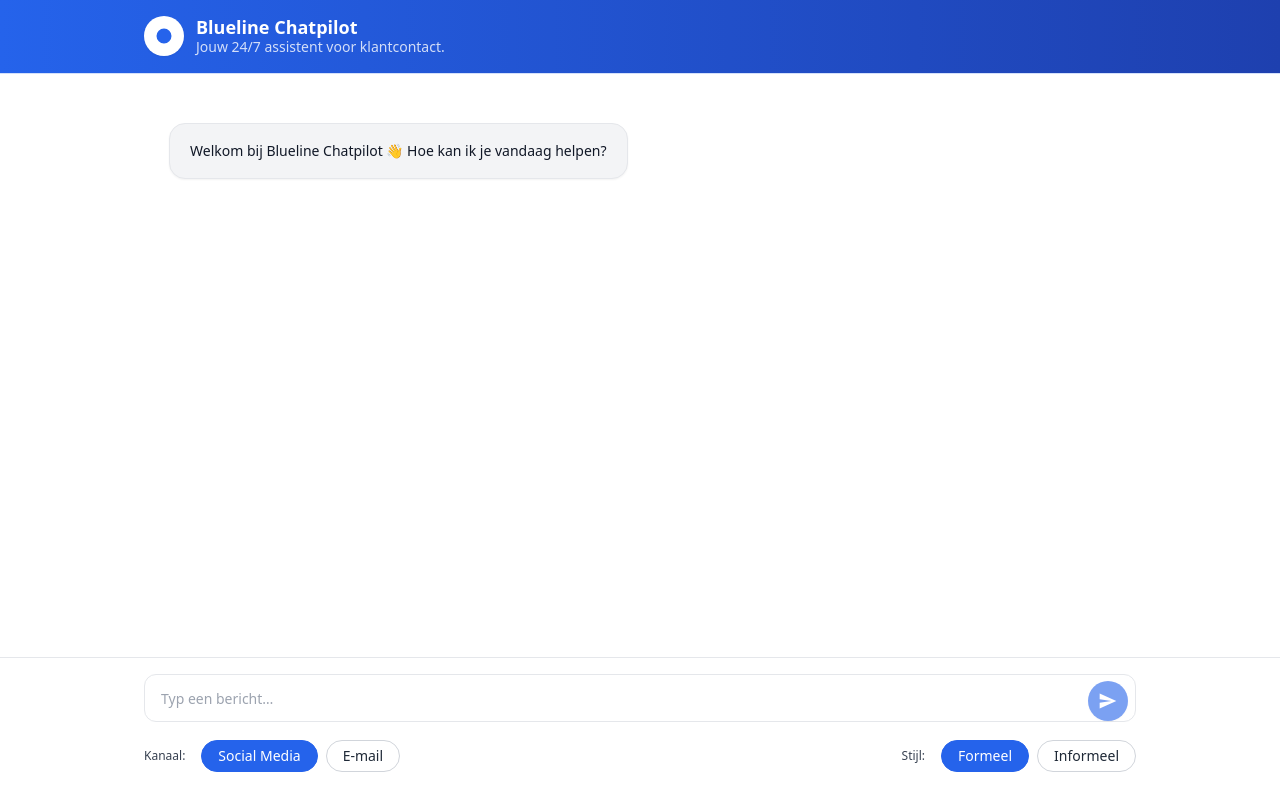
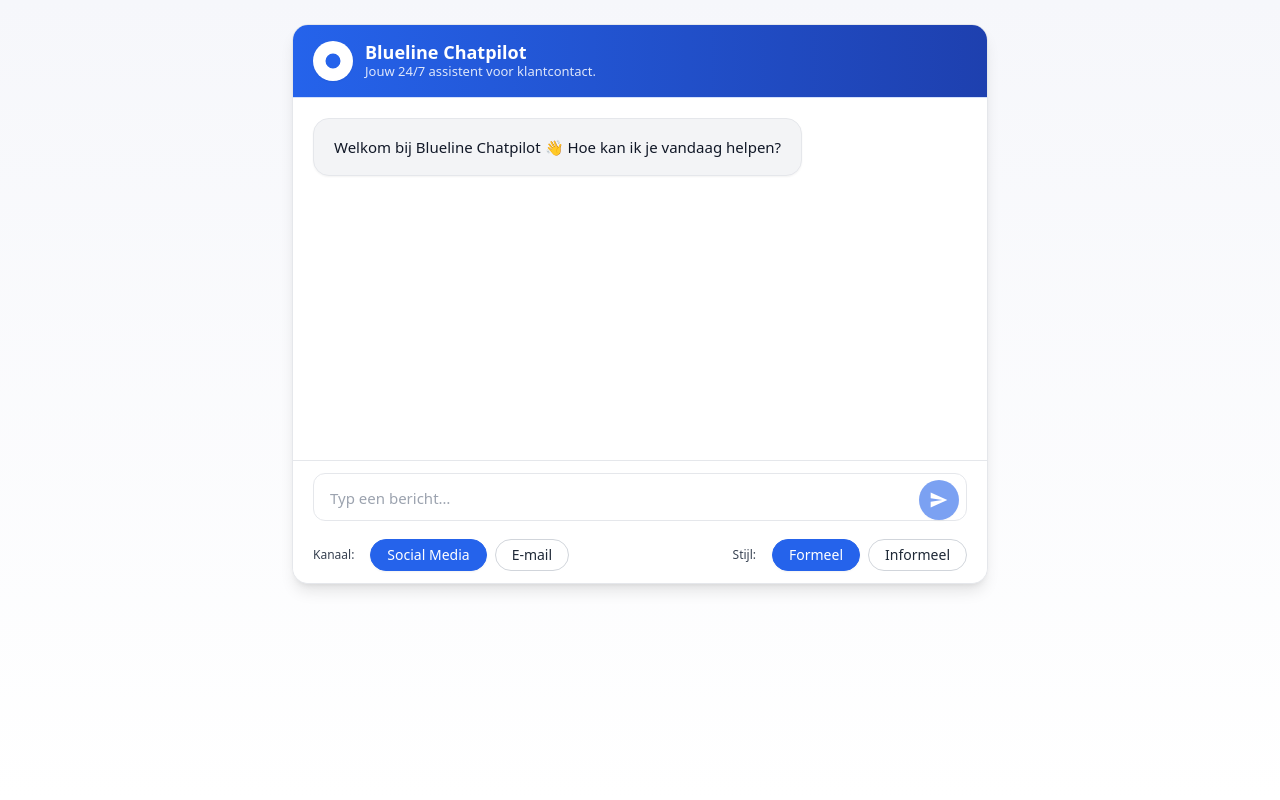
Before and after one commit to Blueline118/Blueline_chatpilotv2, a React (Vite) app: page / in a window 1280 px wide. Built offline with nearby package versions, Linux system fonts and the light colour scheme.

Commit message:
style: redesign chat UI with card layout, gradient header, refined bubbles, dock inside card, and improved UX states

```diff
--- a/src/components/BluelineChatpilot.jsx
+++ b/src/components/BluelineChatpilot.jsx
@@ -48,7 +48,7 @@ function extractOrderNumber(text = "") {
     /ordernummer\s*#?\s*(\d{4,})/i,
     /bestel(?:ling)?(?:nummer)?\s*#?\s*(\d{4,})/i,
     /ticket\s*#?\s*(\d{4,})/i,
-    /#(\d{4,})\b/,
+    /#(\d{4})\b/,
   ];
   for (const re of patterns) {
     const m = text.match(re);
@@ -57,7 +57,7 @@ function extractOrderNumber(text = "") {
   return null;
 }
 
-// --- Reply generator (fallback) ---
+// --- Reply generator (fallback, alleen gebruikt bij function-fout) ---
 function generateAssistantReply(text, type, tone) {
   const t = (tone || "").toLowerCase();
   const isEmail = type === "E-mail";
@@ -96,7 +96,6 @@ Hartelijke groet,
 Blueline Customer Care`;
   }
 
-  // Social Media — fixed templates; tone controls formality and emojis
   if (t === "formeel") {
     return `Dank voor uw bericht. We helpen u graag verder. Zou u uw ordernummer in een privébericht kunnen sturen? Dan zoeken wij het direct voor u uit.`;
   }
@@ -106,7 +105,7 @@ Blueline Customer Care`;
   return `Dankjewel voor je bericht! Ik kijk dit meteen voor je na. Zou je je ordernummer via DM kunnen delen? Dan helpen we je snel verder.`;
 }
 
-// --- Lightweight dev self-tests ---
+// --- Dev self-tests (lichtgewicht) ---
 const IS_DEV =
   (typeof process !== "undefined" &&
     process &&
@@ -166,7 +165,6 @@ export default function BluelineChatpilot() {
       },
     ]
   );
-  // Controlled input (ZORGT dat de send-knop enabled wordt bij typen)
   const [input, setInput] = useState("");
   const [isTyping, setIsTyping] = useState(false);
 
@@ -187,7 +185,7 @@ export default function BluelineChatpilot() {
     if (inputRef.current) autoresizeTextarea(inputRef.current);
   }, []);
 
-  // ---- Persist to localStorage on changes
+  // Persist to localStorage on changes
   useEffect(() => {
     safeSave({ messages, messageType, tone });
   }, [messages, messageType, tone]);
@@ -202,7 +200,7 @@ export default function BluelineChatpilot() {
       { role: "user", text: trimmed, meta: { type: messageType, tone } },
     ]);
     setInput("");
-    if (inputRef.current) autoresizeTextarea(inputRef.current); // reset hoogte na send
+    if (inputRef.current) autoresizeTextarea(inputRef.current); // reset height
 
     setIsTyping(true);
     try {
@@ -230,18 +228,23 @@ export default function BluelineChatpilot() {
     }
   }
 
+  // Pill styles (met betere focus/hover)
   const pillBase =
-    "inline-flex items-center justify-center rounded-full h-8 px-4 text-sm transition-colors select-none whitespace-nowrap";
-  const pillActive = "bg-[#2563eb] text-white border border-[#2563eb]";
+    "inline-flex items-center justify-center rounded-full h-8 px-4 text-sm transition-colors duration-200 select-none whitespace-nowrap focus:outline-none focus-visible:ring-2 focus-visible:ring-[#2563eb]/40";
+  const pillActive = "bg-[#2563eb] text-white border border-[#2563eb] shadow-sm";
   const pillInactive =
-    "bg-white text-gray-800 border border-gray-300 hover:bg-gray-50 dark:bg-gray-800 dark:text-gray-100 dark:border-gray-700";
+    "bg-white text-gray-800 border border-gray-300 hover:bg-gray-50 active:bg-gray-100";
 
   return (
-    <div className="min-h-screen bg-white text-gray-900 dark:bg-gray-950 dark:text-gray-100 flex flex-col">
-      {/* Blue gradient header "skin" */}
-      <header className="sticky top-0 z-20 border-b border-blue-600/20">
+    <div className="min-h-screen bg-gradient-to-b from-[#f6f7fb] to-white text-gray-900 dark:text-gray-100">
+      {/* Page container */}
+      <div className="mx-auto max-w-[720px] px-3 py-6">
+        {/* CARD / PANEL */}
+        <div className="flex flex-col rounded-2xl border border-gray-200 shadow-lg bg-white overflow-hidden min-h-[70vh] max-h-[88vh]">
+          {/* Blue gradient header "skin" (binnen de kaart) */}
+          <header className="border-b border-blue-600/20">
             <div className="bg-gradient-to-r from-[#2563eb] to-[#1e40af]">
-          <div className="mx-auto max-w-5xl px-4 py-4 flex items-center gap-3">
+              <div className="px-5 py-4 flex items-center gap-3">
                 {/* Logo: wit rondje met blauw icoon */}
                 <div aria-hidden className="w-10 h-10 rounded-full bg-white flex items-center justify-center shadow-sm">
                   <svg viewBox="0 0 24 24" className="w-5 h-5 text-[#2563eb]" fill="currentColor">
@@ -250,17 +253,17 @@ export default function BluelineChatpilot() {
                 </div>
                 <div>
                   <h1 className="text-lg font-semibold leading-tight text-white">Blueline Chatpilot</h1>
-              <p className="text-sm text-white/80 -mt-0.5">Jouw 24/7 assistent voor klantcontact.</p>
+                  <p className="text-[13px] text-white/85 -mt-0.5">Jouw 24/7 assistent voor klantcontact.</p>
                 </div>
               </div>
             </div>
           </header>
 
-      {/* Chat Window */}
-      <main className="flex-1">
-        <div className="mx-auto max-w-5xl px-4">
-          <section className="mt-6 mb-40 rounded-xl border border-transparent dark:border-gray-800 bg-white">
-            <div className="p-4 sm:p-6">
+          {/* Chat area + dock in één kolom */}
+          <div className="flex-1 flex flex-col">
+            {/* Messages */}
+            <main className="flex-1 overflow-y-auto">
+              <div className="px-5 py-5">
                 <div className="flex flex-col gap-5" ref={listRef} role="log" aria-live="polite">
                   {messages.map((m, idx) => {
                     const isUser = m.role === "user";
@@ -268,15 +271,13 @@ export default function BluelineChatpilot() {
                       <div key={idx} className={cx("flex", isUser ? "justify-end" : "justify-start")}>
                         <div
                           className={cx(
-                          // Bubble styles per role (ref. mockup)
-                          "max-w-[480px] rounded-2xl shadow-sm px-5 py-4 text-sm leading-relaxed break-words",
+                            "max-w-[560px] rounded-2xl shadow-sm px-5 py-4 text-[15px] leading-6 break-words transition-transform",
                             isUser
-                            ? "bg-white text-[#2563eb] border border-gray-300" // user: white with blue text + border
-                            : "bg-gray-100 text-gray-900 border border-gray-200" // assistant: light gray
+                              ? "bg-gradient-to-r from-[#3b82f6] to-[#1d4ed8] text-white" // USER: blauw gradient + wit
+                              : "bg-gray-100 text-gray-900 border border-gray-200" // ASSISTENT: lichtgrijs
                           )}
                         >
                           <p className="whitespace-pre-wrap">{m.text}</p>
-                        {/* Meta-tekst onder bubbel verwijderd */}
                         </div>
                       </div>
                     );
@@ -284,7 +285,7 @@ export default function BluelineChatpilot() {
 
                   {isTyping && (
                     <div className="flex justify-start">
-                    <div className="max-w-[480px] rounded-2xl shadow-sm px-5 py-4 text-sm bg-gray-100 text-gray-900 border border-gray-200">
+                      <div className="max-w-[560px] rounded-2xl shadow-sm px-5 py-4 text-[15px] leading-6 bg-gray-100 text-gray-900 border border-gray-200">
                         <span className="inline-flex items-center gap-2">
                           <span className="relative inline-block w-6 h-2 align-middle">
                             <span className="absolute left-0 top-0 w-1.5 h-1.5 rounded-full bg-gray-500 animate-bounce [animation-delay:-0.2s]"></span>
@@ -298,13 +299,11 @@ export default function BluelineChatpilot() {
                   )}
                 </div>
               </div>
-          </section>
-        </div>
             </main>
 
-      {/* Dock: input boven, pills eronder */}
-      <div className="fixed bottom-0 inset-x-0 z-30 border-t border-gray-200 bg-white" style={{ paddingBottom: "max(env(safe-area-inset-bottom), 12px)" }}>
-        <div className="mx-auto max-w-5xl px-4 py-4">
+            {/* Dock (onderdeel van de kaart) */}
+            <div className="sticky bottom-0 border-t border-gray-200 bg-white/95 backdrop-blur supports-[backdrop-filter]:bg-white/80">
+              <div className="px-5 py-3">
                 {/* Input row */}
                 <form onSubmit={handleSend} aria-label="Bericht verzenden">
                   <div className="relative">
@@ -313,7 +312,7 @@ export default function BluelineChatpilot() {
                       id="message"
                       ref={inputRef}
                       rows={1}
-                className="w-full bg-white border focus:outline-none focus:ring-2 focus:ring-[#2563eb]/20 focus:border-[#2563eb] px-4 pr-14 rounded-[12px] min-h-12 text-sm border-[#e5e7eb] placeholder-gray-400 resize-none leading-6 py-3 overflow-hidden"
+                      className="w-full bg-white border focus:outline-none focus:ring-2 focus:ring-[#2563eb]/25 focus:border-[#2563eb] px-4 pr-14 rounded-[12px] min-h-12 text-[15px] border-[#e5e7eb] placeholder-gray-400 resize-none leading-6 py-3 overflow-hidden transition-shadow"
                       placeholder="Typ een bericht…"
                       value={input}
                       onChange={(e) => {
@@ -335,8 +334,10 @@ export default function BluelineChatpilot() {
                       aria-label="Verzenden"
                       disabled={isTyping || !input.trim()}
                       className={cx(
-                  "absolute right-2 top-1/2 -translate-y-1/2 w-10 h-10 rounded-full flex items-center justify-center shadow-sm transition-colors",
-                  (!input.trim() || isTyping) ? "opacity-60 cursor-not-allowed" : "hover:brightness-110"
+                        "absolute right-2 top-1/2 -translate-y-1/2 w-10 h-10 rounded-full flex items-center justify-center shadow-sm transition-all duration-200",
+                        (!input.trim() || isTyping)
+                          ? "opacity-60 cursor-not-allowed"
+                          : "hover:brightness-110 hover:scale-[1.03] focus:outline-none focus-visible:ring-2 focus-visible:ring-[#2563eb]/40"
                       )}
                       style={{ backgroundColor: "#2563eb" }}
                     >
@@ -383,6 +384,11 @@ export default function BluelineChatpilot() {
                 </div>
               </div>
             </div>
+            {/* /Dock */}
+          </div>
+        </div>
+        {/* /CARD */}
+      </div>
     </div>
   );
 }
```
Lines whose indentation alone changed are shown as unchanged.
